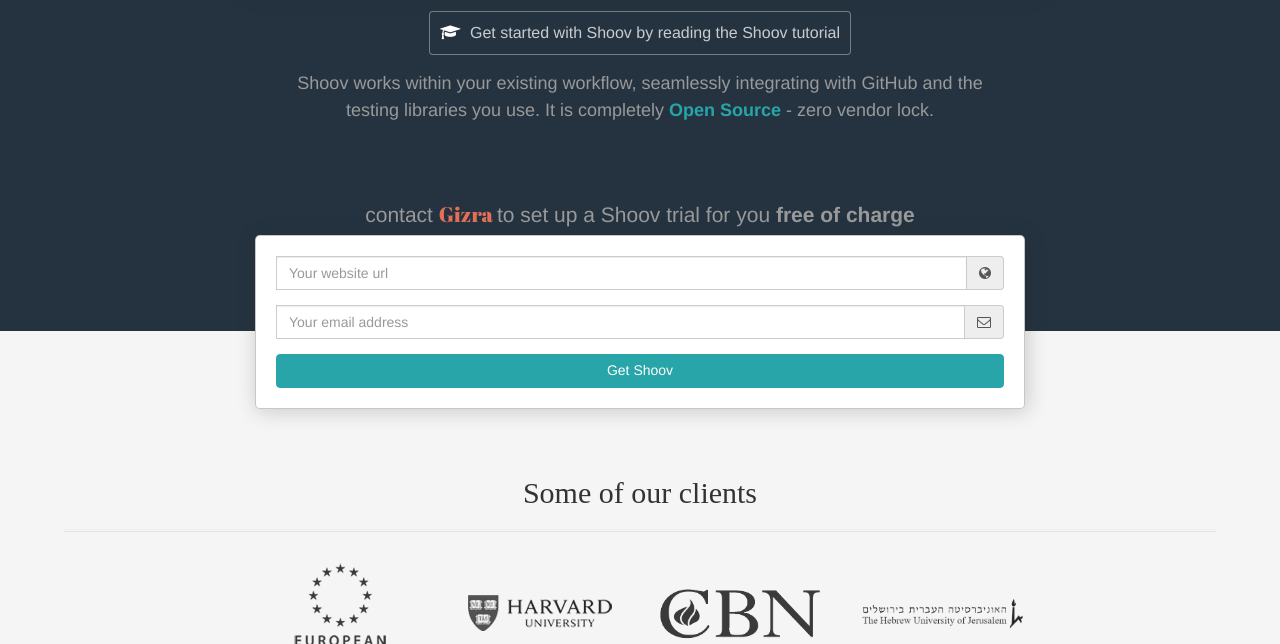
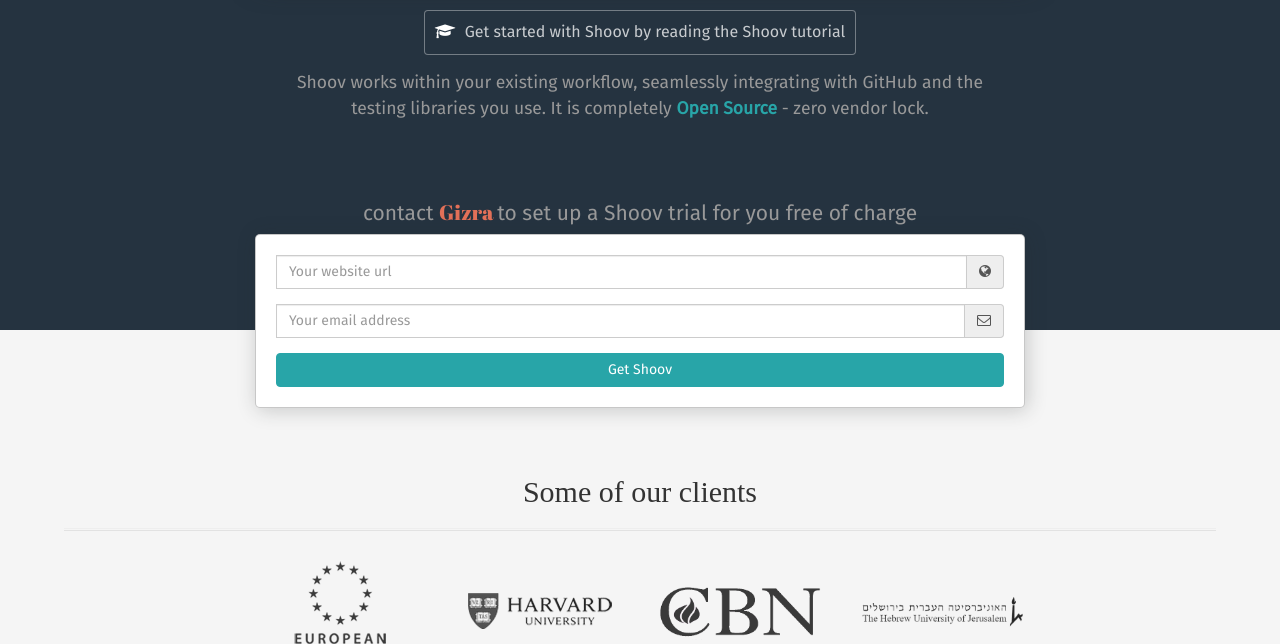
Before and after one commit to shoov/shoov.io, a Jekyll site: the page built from src/index.html, in a window 1280 px wide and 1400 px high, cut to the strip 756-1400 px from the top of the window. Built offline with Jekyll 4.4.1, drawn with Linux system fonts in a browser that asks for light colours; nearby versions of some CDN libraries; some web fonts are replaced; library files that are not in the unit come from our copies; Markdown is read by kramdown in place of the engine named in the settings; the list of posts is cut into pages by our own code.

Commit message:
more style

```diff
--- a/src/_includes/head.html
+++ b/src/_includes/head.html
@@ -17,8 +17,7 @@
   <link href="http://gmpg.org/xfn/11" rel="profile">
   <link rel="shortcut icon" href="favicon.ico">
   <link href='http://fonts.googleapis.com/css?family=Abril+Fatface' rel='stylesheet' type='text/css'>
-  <link href='http://fonts.googleapis.com/css?family=Roboto:400,400italic,500,500italic,700,700italic,900,900italic,300italic,300' rel='stylesheet' type='text/css'>
-  <link href='http://fonts.googleapis.com/css?family=Roboto+Slab:400,700,300,100' rel='stylesheet' type='text/css'>
+  <link href='https://fonts.googleapis.com/css?family=Fira+Sans' rel='stylesheet' type='text/css'>
   <link href='https://fonts.googleapis.com/css?family=Droid+Serif' rel='stylesheet' type='text/css'>
 
   <!-- CSS -->
--- a/src/assets/scss/style.scss
+++ b/src/assets/scss/style.scss
@@ -6,7 +6,7 @@
 
 
 body {
-  background: $dark-blue;
+  font-family: 'Fira Sans', arial, sans-serif;
 
   .gizra-logo {
     font-family: Abril Fatface;
@@ -90,7 +90,7 @@
           padding: 15px;
           display: inline-block;
           color: $gray;
-          font-size: 18px;
+          font-size: 17.5px;
           border-radius: 5px;
 
            &.no-margin {
--- a/src/index.html
+++ b/src/index.html
@@ -13,7 +13,7 @@
                 <i class="fa fa-graduation-cap"></i> Get started with Shoov by reading the Shoov tutorial
             </a>
             <p class="no-margin">Shoov works within your existing workflow, seamlessly integrating with GitHub and the testing libraries you use. It is completely <a href="http://github.com/gizra/shoov"><strong>Open Source</strong></a> - zero vendor lock.</p>
-            <p class="contact-us-title">contact <a href="http://www.gizra.com" target="_blank" class="gizra-logo"> Gizra </a>to set up a Shoov trial for you <strong>free of charge</strong></p>
+            <p class="contact-us-title">contact <a href="http://www.gizra.com" target="_blank" class="gizra-logo"> Gizra </a>to set up a Shoov trial for you free of charge</p>
         </div>
     </section>
     <div class="more-shoov">
```
Also changed, not shown: src/_layouts/default.html (indentation only), src/assets/stylesheets/style.css.
